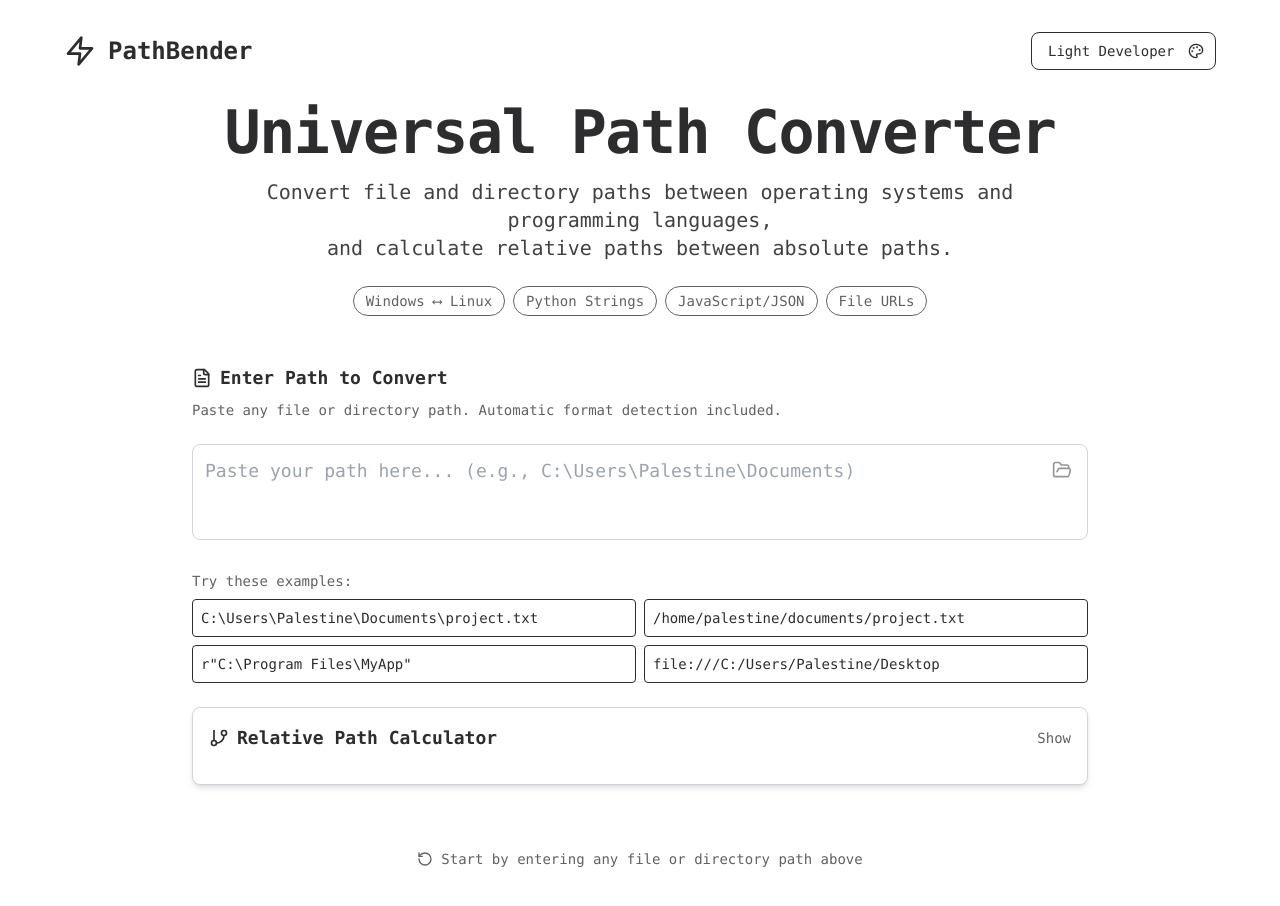
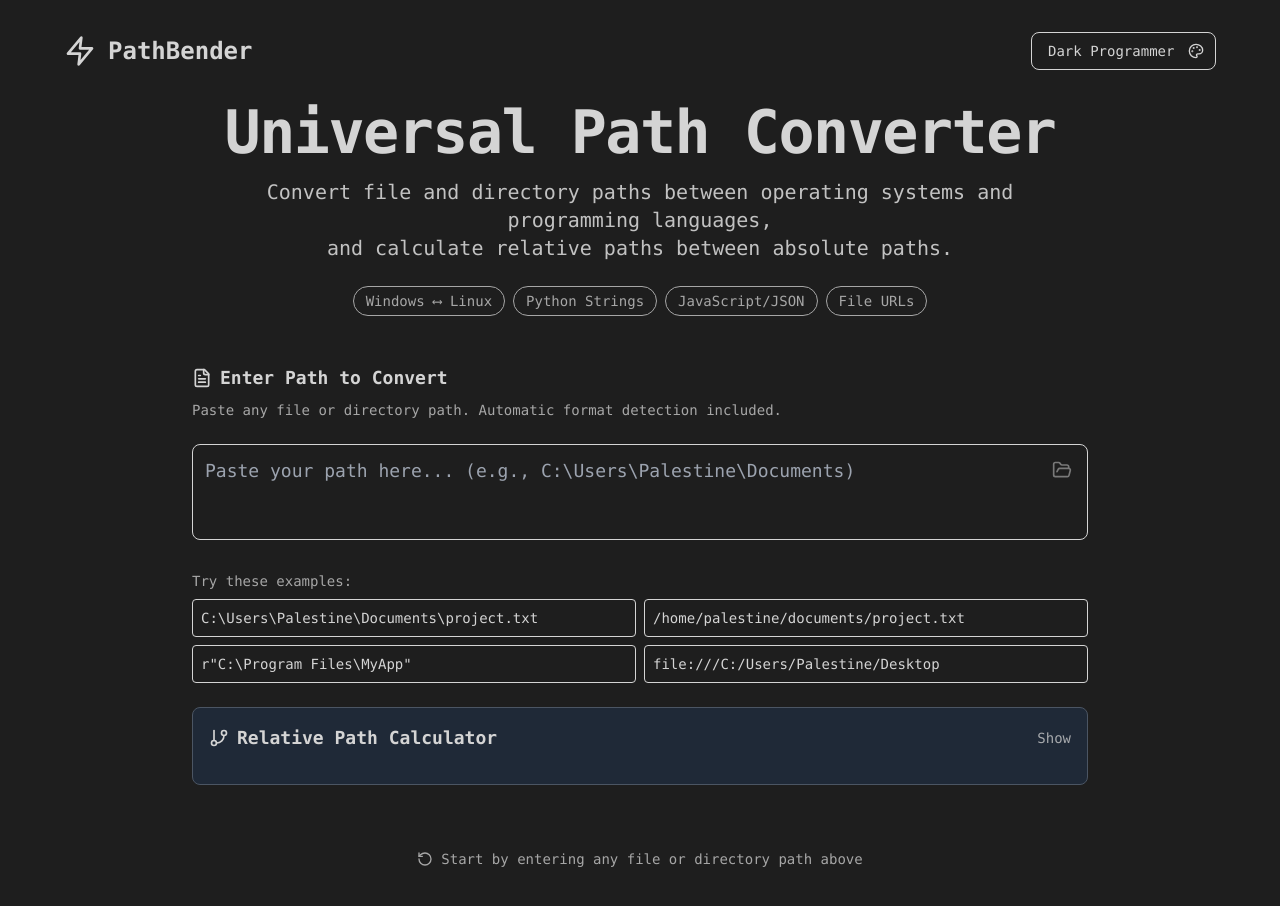
Before and after one commit to AbdulrahmaNosser/Path_Bender, a React (Vite) app: page / in a window 1280 px wide. Built offline with nearby package versions, Linux system fonts and the light colour scheme.

Commit message:
Remove unused elements

```diff
--- a/src/App.tsx
+++ b/src/App.tsx
@@ -4,9 +4,9 @@ import { Header } from './components/Header';
 import { PathInput } from './components/PathInput';
 import { ConversionOutput } from './components/ConversionOutput';
 import { MatrixRain } from './components/MatrixRain';
-import { ContactPage } from './components/ContactPage';
-import { KofiButton } from './components/KofiButton';
-import { AdSenseAd } from './components/AdSenseAd';
+// import { ContactPage } from './components/ContactPage';
+// import { KofiButton } from './components/KofiButton';
+// import { AdSenseAd } from './components/AdSenseAd';
 import { PathBender } from './utils/PathBender';
 import { Theme } from './types';
 import './styles/themes.css';
@@ -16,10 +16,10 @@ function App() {
   const [theme, setTheme] = useState<Theme>(() => {
     // Load theme from localStorage on initialization
     const savedTheme = localStorage.getItem('pathBender-theme') as Theme;
-    return savedTheme || 'light-developer';
+    return savedTheme || 'programmer-dark';
   });
   const [conversionResults, setConversionResults] = useState(PathBender.convertPath(''));
-  const [currentPage, setCurrentPage] = useState<'home' | 'contact'>('home');
+  // const [currentPage, setCurrentPage] = useState<'home' | 'contact'>('home');
 
   const handleThemeChange = (newTheme: Theme) => {
     setTheme(newTheme);
@@ -60,10 +60,10 @@ function App() {
     }
   };
 
-  const getFooterClasses = () => {
-    const base = "mt-16 pt-8 border-t border-current border-opacity-20 text-center";
-    return base;
-  };
+  // const getFooterClasses = () => {
+  //   const base = "mt-16 pt-8 border-t border-current border-opacity-20 text-center";
+  //   return base;
+  // };
 
   const getButtonClasses = () => {
     const base = "inline-flex items-center gap-2 px-4 py-2 rounded-lg font-medium transition-all duration-200";
@@ -90,17 +90,17 @@ function App() {
     }
   };
 
-  if (currentPage === 'contact') {
-    return (
-      <div className={getContainerClasses()}>
-        {getBackgroundEffects()}
-        <div className="relative z-10 flex flex-col items-center">
-          <Header theme={theme} onThemeChange={handleThemeChange} />
-          <ContactPage theme={theme} onBack={() => setCurrentPage('home')} />
-        </div>
-      </div>
-    );
-  }
+  // if (currentPage === 'contact') {
+  //   return (
+  //     <div className={getContainerClasses()}>
+  //       {getBackgroundEffects()}
+  //       <div className="relative z-10 flex flex-col items-center">
+  //         <Header theme={theme} onThemeChange={handleThemeChange} />
+  //         <ContactPage theme={theme} onBack={() => setCurrentPage('home')} />
+  //       </div>
+  //     </div>
+  //   );
+  // }
 
   return (
     <div className={getContainerClasses()}>
```
